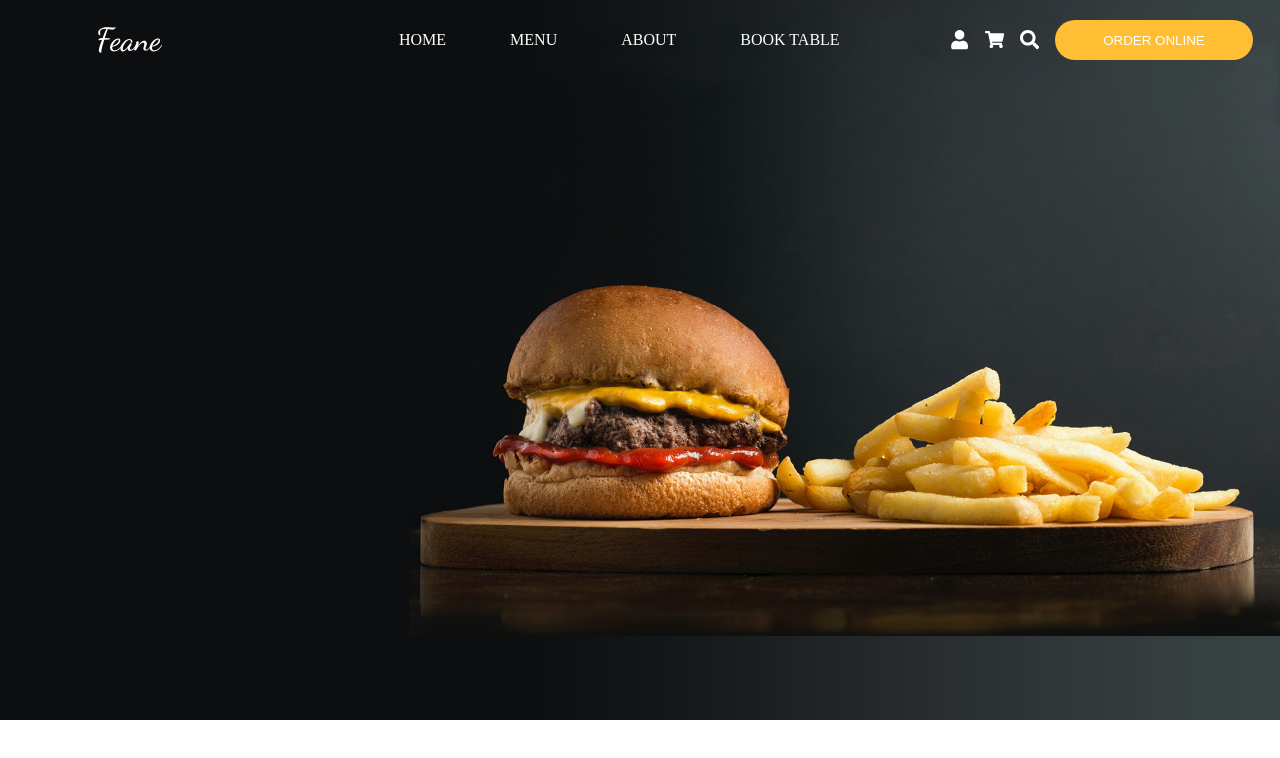
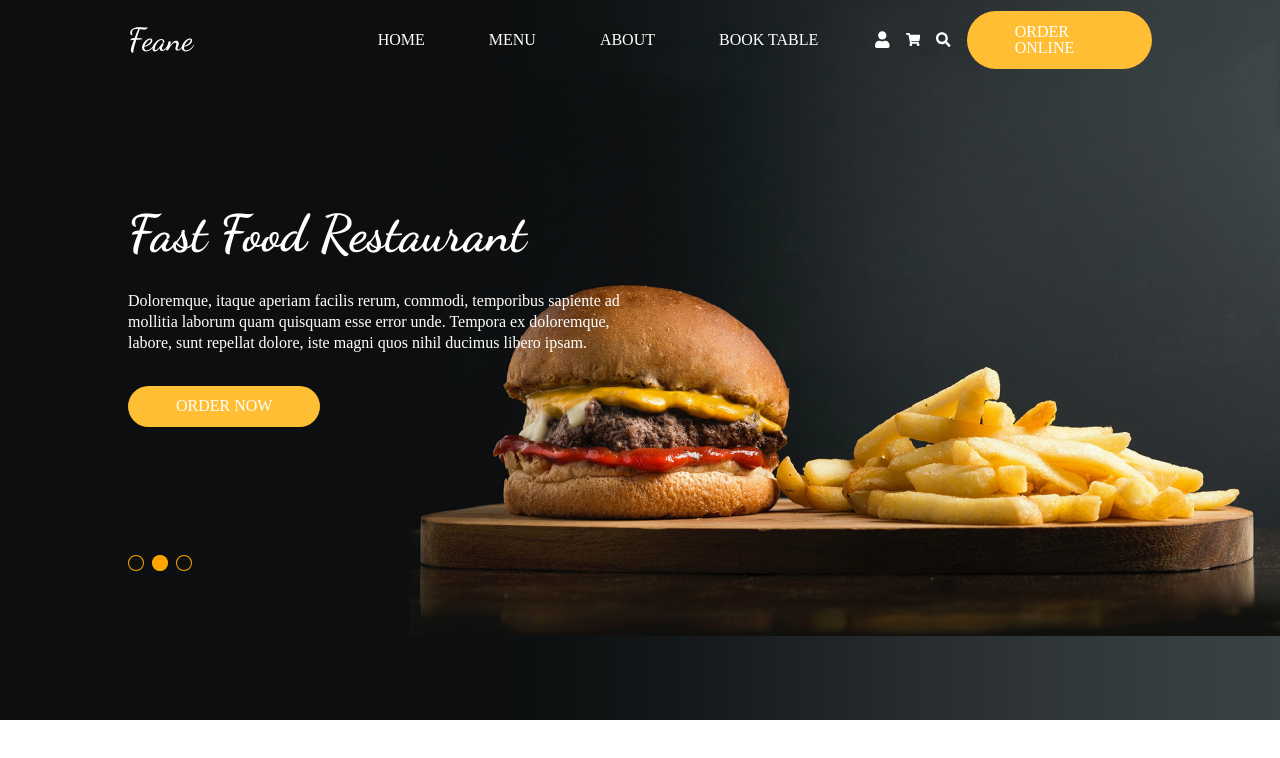
Before and after one commit to SIBChoi/food-resturant, a React (Create React App) app: page / in a window 1280 px wide. Shown: the top 758 px of the page. Built offline with nearby package versions, Linux system fonts and the light colour scheme.

Commit message:
[ADD] slide & herosection

```diff
--- a/src/App.css
+++ /dev/null
@@ -1,38 +0,0 @@
-.App {
-  text-align: center;
-}
-
-.App-logo {
-  height: 40vmin;
-  pointer-events: none;
-}
-
-@media (prefers-reduced-motion: no-preference) {
-  .App-logo {
-    animation: App-logo-spin infinite 20s linear;
-  }
-}
-
-.App-header {
-  background-color: #282c34;
-  min-height: 100vh;
-  display: flex;
-  flex-direction: column;
-  align-items: center;
-  justify-content: center;
-  font-size: calc(10px + 2vmin);
-  color: white;
-}
-
-.App-link {
-  color: #61dafb;
-}
-
-@keyframes App-logo-spin {
-  from {
-    transform: rotate(0deg);
-  }
-  to {
-    transform: rotate(360deg);
-  }
-}
--- a/src/App.tsx
+++ b/src/App.tsx
@@ -1,6 +1,7 @@
 import React from 'react';
 import { BrowserRouter as Router } from 'react-router-dom';
 import Header from './components/Header/Header';
+import Home from './components/pages/Home';
 import './index.css';
 
 function App() {
@@ -8,6 +9,7 @@ function App() {
     <div className="bg-img">
       <Router>
         <Header />
+        <Home />
       </Router>
     </div>
   );
--- /dev/null
+++ b/src/components/Button/Button.module.css
@@ -0,0 +1,9 @@
+.btn {
+  border: none;
+  background: #ffbe33;
+  padding: 0.8rem 3rem;
+  border-radius: 4.5rem;
+  text-transform: uppercase;
+  display: inline-block;
+  color: #fff;
+}
--- /dev/null
+++ b/src/components/Button/Button.tsx
@@ -0,0 +1,12 @@
+import React from 'react';
+import styles from './Button.module.css';
+
+interface Props {
+  children: React.ReactNode;
+}
+
+const Button: React.FC<Props> = ({ children }) => {
+  return <div className={styles.btn}>{children}</div>;
+};
+
+export default Button;
--- a/src/components/Header/Header.module.css
+++ b/src/components/Header/Header.module.css
@@ -1,7 +1,9 @@
 .header {
-  width: 100%;
+  width: 80%;
   height: 80px;
   position: sticky;
+  margin: 0 auto;
+  top: 0;
 }
 
 .nav {
@@ -13,7 +15,6 @@
 }
 
 .logo {
-  margin-left: 6rem;
   display: flex;
   justify-content: center;
   font-size: 2rem;
@@ -41,15 +42,7 @@
   display: flex;
   gap: 1rem;
   align-items: center;
+}
+.icon {
   font-size: 1.2rem;
 }
-
-.orderBtn {
-  border: none;
-  background: #ffbe33;
-  padding: 0.8rem 3rem;
-  border-radius: 4.5rem;
-  text-transform: uppercase;
-  display: inline-block;
-  color: #fff;
-}
--- a/src/components/Header/Header.tsx
+++ b/src/components/Header/Header.tsx
@@ -2,6 +2,7 @@ import React from 'react';
 import { Link } from 'react-router-dom';
 import styles from './Header.module.css';
 import { FaUser, FaShoppingCart, FaSearch } from 'react-icons/fa';
+import Button from '../Button/Button';
 
 const Header = () => {
   return (
@@ -36,7 +37,7 @@ const Header = () => {
           <FaUser className={styles.icon} />
           <FaShoppingCart className={styles.icon} />
           <FaSearch className={styles.icon} />
-          <button className={styles.orderBtn}>Order Online</button>
+          <Button>Order Online</Button>
         </div>
       </nav>
     </header>
--- /dev/null
+++ b/src/components/HeroSection/HeroSection.module.css
@@ -0,0 +1,24 @@
+.section {
+  width: 80%;
+}
+
+.details {
+  width: 40%;
+  height: 100%;
+  display: flex;
+  flex-direction: column;
+  align-items: flex-start;
+  color: #fff;
+  gap: 2rem;
+}
+
+.title {
+  font-family: 'Dancing Script', cursive;
+  font-size: 3.2rem;
+  font-weight: 600;
+}
+.text {
+  font-size: 1rem;
+  font-weight: 400;
+  line-height: 1.3rem;
+}
--- /dev/null
+++ b/src/components/HeroSection/HeroSection.tsx
@@ -0,0 +1,22 @@
+import React from 'react';
+import Button from '../Button/Button';
+import styles from './HeroSection.module.css';
+
+const HeroSection = () => {
+  return (
+    <section className={styles.section}>
+      <div className={styles.details}>
+        <h1 className={styles.title}>Fast Food Restaurant</h1>
+        <p className={styles.text}>
+          Doloremque, itaque aperiam facilis rerum, commodi, temporibus sapiente
+          ad mollitia laborum quam quisquam esse error unde. Tempora ex
+          doloremque, labore, sunt repellat dolore, iste magni quos nihil
+          ducimus libero ipsam.
+        </p>
+        <Button>Order Now</Button>
+      </div>
+    </section>
+  );
+};
+
+export default HeroSection;
--- /dev/null
+++ b/src/components/Slide/Slide.module.css
@@ -0,0 +1,27 @@
+.slide {
+  position: relative;
+  width: 300%;
+  display: flex;
+  margin: 8rem 10%;
+  left: 0;
+  transition: left 1s;
+}
+
+.icons {
+  display: flex;
+  width: 80%;
+  margin: 0 auto;
+}
+
+.icon {
+  cursor: pointer;
+  margin-right: 0.5rem;
+}
+
+.active {
+  width: 16px;
+  height: 16px;
+  background: orange;
+  border-radius: 50%;
+  margin-right: 0.5rem;
+}
--- /dev/null
+++ b/src/components/Slide/Slide.tsx
@@ -0,0 +1,62 @@
+import React, { useState, useEffect } from 'react';
+import styles from './Slide.module.css';
+import { BsCircle } from 'react-icons/bs';
+
+interface Props {
+  children: React.ReactNode;
+}
+
+const Slide: React.FC<Props> = ({ children }) => {
+  const [left, setLeft] = useState('0');
+
+  const handleSlide = (e: React.MouseEvent<HTMLElement>) => {
+    const value = e.currentTarget.getAttribute('value') as string;
+    setLeft(value);
+  };
+
+  useEffect(() => {
+    const interval = setInterval(() => {
+      left === '0' && setLeft('-100');
+      left === '-100' && setLeft('-200');
+      left === '-200' && setLeft('0');
+    }, 4000);
+
+    return () => clearInterval(interval);
+  }, [left]);
+
+  return (
+    <>
+      <div style={{ left: `${left}%` }} className={styles.slide}>
+        {children}
+      </div>
+      <ul className={styles.icons}>
+        <li value="0" onClick={handleSlide}>
+          <BsCircle
+            className={
+              left === '0' ? `${styles.icon} ${styles.active}` : styles.icon
+            }
+            color="orange"
+          />
+        </li>
+        <li value="-100" onClick={handleSlide}>
+          <BsCircle
+            className={
+              left === '-100' ? `${styles.icon} ${styles.active}` : styles.icon
+            }
+            color="orange"
+          />
+        </li>
+        <li value="-200" onClick={handleSlide}>
+          <BsCircle
+            className={
+              left === '-200' ? `${styles.icon} ${styles.active}` : styles.icon
+            }
+            color="orange"
+          />
+        </li>
+      </ul>
+    </>
+  );
+};
+
+export default Slide;
--- /dev/null
+++ b/src/components/pages/Home.tsx
@@ -0,0 +1,17 @@
+import React from 'react';
+import HeroSection from '../HeroSection/HeroSection';
+import Slide from '../Slide/Slide';
+
+const Home = () => {
+  return (
+    <div className="overflow-hid">
+      <Slide>
+        <HeroSection />
+        <HeroSection />
+        <HeroSection />
+      </Slide>
+    </div>
+  );
+};
+
+export default Home;
--- a/src/index.css
+++ b/src/index.css
@@ -136,3 +136,7 @@ table {
   background-size: 100%;
   background-repeat: no-repeat;
 }
+
+.overflow-hid {
+  overflow: hidden;
+}
```
